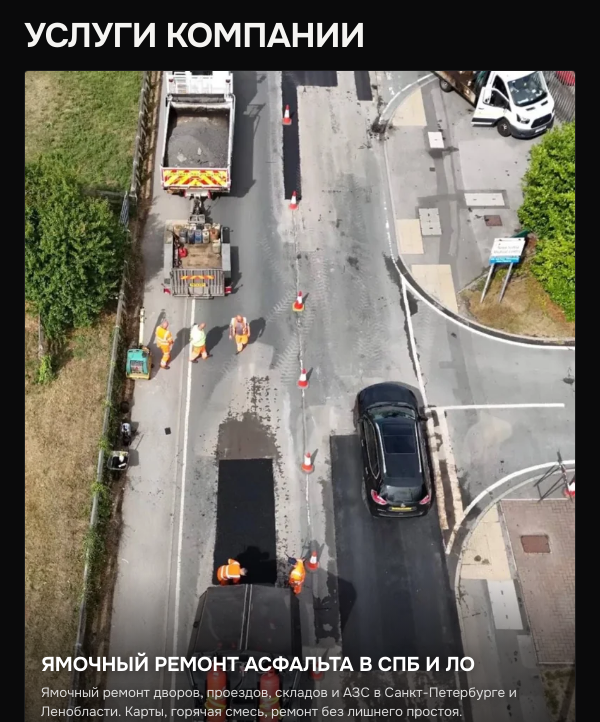
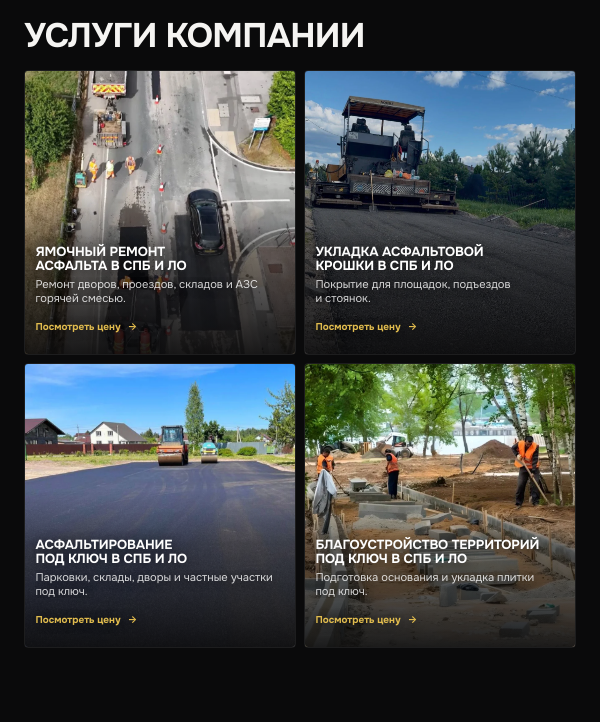
Before and after one commit to SWAFFY012/SIRIUS, a React (Vite) app: page / in a window 600 px wide. Shown: the part 846-1568 px from the top of the page. Built offline with nearby package versions, Linux system fonts and the light colour scheme; a web font is replaced by a local one.

Commit message:
Compact service card grid

```diff
--- a/src/data/services.js
+++ b/src/data/services.js
@@ -4,7 +4,7 @@ export const SERVICES = [
     id: "pothole",
     title: "Ямочный ремонт асфальта в СПб и ЛО",
     price: "ОТ 1 650 ₽/м²",
-    text: "Ямочный ремонт дворов, проездов, складов и АЗС в Санкт-Петербурге и Ленобласти. Карты, горячая смесь, ремонт без лишнего простоя.",
+    text: "Ремонт дворов, проездов, складов и АЗС горячей смесью.",
     image: "/services/pothole.webp",
     imagePosition: "50% 50%",
     flip: {
@@ -12,11 +12,11 @@ export const SERVICES = [
       unit: "м²",
       total: 1650,
       rows: [
-        "Срезка поверхностного слоя методом холодного фрезерования, толщина слоя h = 0,05 м",
-        "Розлив вяжущих материалов (битумная эмульсия)",
-        "Устройство покрытия толщиной 5 см из горячих асфальтобетонных смесей плотных мелкозернистых типа Б марки 1",
-        "Промазка шва-стыка горячим битумом",
-        "Вывоз строительного мусора",
+        "Фрезеровка старого асфальта, h = 5 см",
+        "Розлив битумной эмульсии",
+        "Горячий асфальт, тип Б М1, h = 5 см",
+        "Герметизация швов битумом",
+        "Вывоз мусора",
       ],
     },
   },
@@ -24,7 +24,7 @@ export const SERVICES = [
     id: "crumb",
     title: "Укладка асфальтовой крошки в СПб и ЛО",
     price: "ОТ 690 ₽/м²",
-    text: "Асфальтовая крошка для временных и хозяйственных площадок, подъездов и стоянок в Санкт-Петербурге и Ленобласти. Бюджетное покрытие под задачу.",
+    text: "Покрытие для площадок, подъездов и стоянок.",
     image: "/services/crumb.webp",
     imagePosition: "50% 45%",
     flip: {
@@ -32,10 +32,10 @@ export const SERVICES = [
       unit: "м²",
       total: 690,
       rows: [
-        "Исправление профиля оснований без добавления нового материала (механизированным способом)",
-        "Устройство покрытия из асфальтобетонной крошки толщиной 8 см (механизированным способом)",
-        "Разлив вяжущих материалов (битумная эмульсия) 1 литр/м²",
-        "Вывоз строительного мусора",
+        "Выравнивание основания техникой",
+        "Покрытие из крошки, h = 8 см",
+        "Битумная эмульсия, 1 л/м²",
+        "Вывоз мусора",
       ],
     },
   },
@@ -43,7 +43,7 @@ export const SERVICES = [
     id: "asphalt",
     title: "Асфальтирование под ключ в СПб и ЛО",
     price: "ОТ 3 750 ₽/м²",
-    text: "Асфальтирование парковок, складов, дворов и частных участков в Санкт-Петербурге и Ленобласти. Собственная техника, договор и гарантия.",
+    text: "Парковки, склады, дворы и частные участки под ключ.",
     image: "/services/asphalt.webp",
     imagePosition: "50% 48%",
     flip: {
@@ -51,12 +51,12 @@ export const SERVICES = [
       unit: "м²",
       total: 3750,
       rows: [
-        "Фрезерование асфальтобетонного покрытия толщиной 9 см",
-        "Розлив вяжущих материалов (битумная эмульсия)",
-        "Устройство покрытия из асфальтобетонной крупнозернистой пористой смеси толщиной 4 см (нижний слой)",
-        "Розлив вяжущих материалов (битумная эмульсия)",
-        "Устройство покрытия из асфальтобетонной мелкозернистой плотной смеси типа Б марки 1 толщиной 5 см (верхний слой)",
-        "Вывоз строительного мусора",
+        "Фрезеровка покрытия, h = 9 см",
+        "Розлив битумной эмульсии",
+        "Крупнозернистый асфальт, h = 4 см",
+        "Розлив битумной эмульсии",
+        "Асфальт тип Б М1, h = 5 см",
+        "Вывоз мусора",
       ],
     },
   },
@@ -64,7 +64,7 @@ export const SERVICES = [
     id: "landscaping",
     title: "Благоустройство территорий под ключ в СПб и ЛО",
     price: "ОТ 7 200 ₽/м²",
-    text: "Комплексное благоустройство территорий: основание, бордюры, водоотвод, асфальт и мощение в Санкт-Петербурге и Ленобласти.",
+    text: "Подготовка основания и укладка плитки под ключ.",
     image: "/services/landscaping.webp",
     imagePosition: "50% 50%",
     flip: {
@@ -72,11 +72,11 @@ export const SERVICES = [
       unit: "м²",
       total: 7200,
       rows: [
-        "Разборка грунта механизированным способом h = 0,6 м\nУплотнение грунта",
-        "Укладка геотекстиля 300 г/м²\nУстройство песчаного подстилающего слоя с уплотнением h = 0,3 м",
-        "Укладка геосетки\nУстройство щебёночного основания с утрамбовкой h = 0,2 м",
-        "Устройство тротуарной плитки на бетонном основании 100×200×60 мм",
-        "Вывоз строительного мусора",
+        "Разработка и уплотнение грунта, h = 0,6 м",
+        "Геотекстиль 300 г/м² и песок, h = 0,3 м",
+        "Геосетка и щебень, h = 0,2 м",
+        "Плитка 100×200×60 мм на бетоне",
+        "Вывоз мусора",
       ],
     },
   },
--- a/src/styles/services.css
+++ b/src/styles/services.css
@@ -661,13 +661,13 @@
   }
 }
 
-/* Увеличенные карточки: полный состав работ виден без внутренней прокрутки. */
+/* Компактная сетка 2×2: высота следует содержимому, без пустого поля. */
 .services__grid {
   align-items: start;
 }
 
 .svc__face {
-  height: clamp(500px, 60vh, 620px);
+  height: clamp(270px, 34vh, 340px);
 }
 
 .svc__price-sheet {
@@ -680,9 +680,9 @@
 }
 
 .svc__rows li {
-  padding-block: 0.48rem;
-  font-size: clamp(0.68rem, 0.64rem + 0.14vw, 0.78rem);
-  line-height: 1.34;
+  padding-block: 0.35rem;
+  font-size: clamp(0.62rem, 0.58rem + 0.12vw, 0.72rem);
+  line-height: 1.25;
 }
 
 .svc__rows li > span:nth-child(2) {
@@ -692,61 +692,64 @@
 @media (max-width: 760px) {
   .services__grid,
   .page--tight .services__grid {
-    grid-template-columns: 1fr;
-    gap: 0.85rem;
+    grid-template-columns: repeat(2, minmax(0, 1fr));
+    gap: 0.5rem;
   }
 
   .services__grid .svc__face,
   .page--tight .services__grid .svc__face {
-    height: clamp(620px, 175vw, 720px);
+    height: clamp(245px, 70vw, 285px);
   }
 
   .svc__plate {
-    gap: 0.45rem;
-    padding: 5rem 1rem 1rem;
+    gap: 0.25rem;
+    padding: 3rem 0.65rem 0.55rem;
   }
 
   .svc__title {
-    font-size: clamp(1rem, 4.6vw, 1.25rem);
+    font-size: clamp(0.68rem, 3vw, 0.82rem);
+    line-height: 1.06;
   }
 
   .svc__text {
     display: -webkit-box;
-    -webkit-line-clamp: 3;
-    font-size: 0.84rem;
+    -webkit-line-clamp: 2;
+    font-size: clamp(0.6rem, 2.5vw, 0.7rem);
+    line-height: 1.25;
   }
 
   .svc__action {
-    min-height: 44px;
+    min-height: 36px;
     align-items: center;
-    font-size: 0.78rem;
+    font-size: 0.62rem;
   }
 
   .svc__face--back {
-    gap: 0.55rem;
-    padding: 0.75rem;
+    gap: 0.25rem;
+    padding: 0.4rem;
   }
 
   .svc__back-head h3 {
-    font-size: 0.82rem;
+    font-size: clamp(0.54rem, 2.3vw, 0.64rem);
+    line-height: 1.1;
   }
 
   .svc__rows li {
-    grid-template-columns: 20px minmax(0, 1fr);
-    gap: 0.45rem;
-    padding: 0.48rem 0.35rem;
-    font-size: clamp(0.72rem, 3.4vw, 0.84rem);
-    line-height: 1.35;
+    grid-template-columns: 14px minmax(0, 1fr);
+    gap: 0.2rem;
+    padding: 0.25rem 0.2rem;
+    font-size: clamp(0.54rem, 2.25vw, 0.64rem);
+    line-height: 1.18;
   }
 
   .svc__mobile-total {
-    min-height: 36px;
-    padding-inline: 0.55rem;
-    font-size: 0.7rem;
+    min-height: 28px;
+    padding-inline: 0.3rem;
+    font-size: 0.56rem;
   }
 
   .svc__mobile-total b {
-    font-size: 0.76rem;
+    font-size: 0.62rem;
   }
 }
 
@@ -756,6 +759,6 @@
   }
 
   .page--tight .services__grid .svc__face {
-    height: 620px;
+    height: 255px;
   }
 }
```
Also changed, not shown: .21st/design.json.
